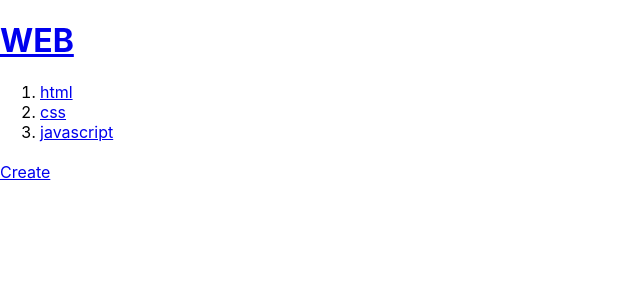
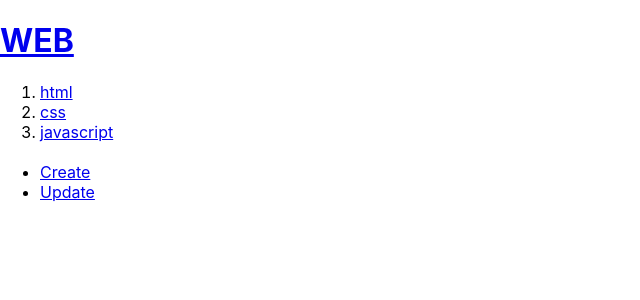
Before and after one commit to kairos67/react-app, a React (Create React App) app: page / in a window 1280 px wide. Shown: the top 300 px of the page, without its empty margins (0-640 px from the left). Built offline with nearby package versions, Linux system fonts and the light colour scheme.

Commit message:
update commit in Home

```diff
--- a/src/App.js
+++ b/src/App.js
@@ -1,6 +1,6 @@
 import logo from "./logo.svg";
 import "./App.css";
-import {useState} from 'react'
+import { useState } from "react";
 // 컴포넌트
 function Article(props) {
   return (
@@ -12,105 +12,207 @@ function Article(props) {
 }
 
 function Header(props) {
-  console.log('props', props, props.title)
+  console.log("props", props, props.title);
   return (
     <header>
       <h1>
-        <a href="/" onClick={(event)=>{
+        <a
+          href="/"
+          onClick={(event) => {
             event.preventDefault();
             props.onChangeMode();
-        }}>{props.title}</a>
+          }}
+        >
+          {props.title}
+        </a>
       </h1>
     </header>
   );
 }
 
 function Nav(props) {
-  const lis = [
-  ]
+  const lis = [];
   for (let i = 0; i < props.topics.length; i++) {
     let t = props.topics[i];
-    lis.push(<li key={t.id}>
-      <a id={t.id} href={'/read/' + t.id} onClick={event=>{
+    lis.push(
+      <li key={t.id}>
+        <a
+          id={t.id}
+          href={"/read/" + t.id}
+          onClick={(event) => {
             event.preventDefault();
             props.onChangeMode(Number(event.target.id));
-      }}>{t.title}</a></li>);
+          }}
+        >
+          {t.title}
+        </a>
+      </li>
+    );
   }
   return (
     <nav>
-      <ol>
-        {lis}
-      </ol>
+      <ol>{lis}</ol>
     </nav>
   );
 }
 
-function Create(props){
-  return <article>
+function Create(props) {
+  return (
+    <article>
       <h2>Create</h2>
-    <form onSubmit={event=>{
+      <form
+        onSubmit={(event) => {
           event.preventDefault();
           const title = event.target.title.value;
           const body = event.target.body.value;
-      props.onCreate(title,body);
-    }}>
-      <p><input type="text" name="title" placeholder="title"/></p>
-      <p><textarea name="body" placeholder="body"></textarea></p>
-      <p><input type="submit" value="Create"></input></p>
-
+          props.onCreate(title, body);
+        }}
+      >
+        <p>
+          <input type="text" name="title" placeholder="title" />
+        </p>
+        <p>
+          <textarea name="body" placeholder="body"></textarea>
+        </p>
+        <p>
+          <input type="submit" value="Create"></input>
+        </p>
       </form>
     </article>
+  );
+}
+function Update(props){
+  const [title,setTitle] = useState(props.title);
+  const [body,setBody] = useState(props.body);
+  return (
+    <article>
+      <h2>Update</h2>
+      <form
+        onSubmit={(event) => {
+          event.preventDefault();
+          const title = event.target.title.value;
+          const body = event.target.body.value;
+          props.onUpdate(title, body);
+        }}
+      >
+        <p>
+          <input type="text" name="title" placeholder="title" value={title} onChange={event=>{
+            setTitle(event.target.value);
+          }}/>
+        </p>
+        <p>
+          <textarea name="body" placeholder="body" value={body} onChange={event=>{
+            setBody(event.target.value)
+          }}></textarea>
+        </p>
+        <p>
+          <input type="submit" value="Update"></input>
+        </p>
+      </form>
+    </article>
+  );
 }
 
 function App() {
-  const [mode,setMode] = useState('READ');
+  const [mode, setMode] = useState("READ");
   const [id, setId] = useState(null);
-  const [nextId,setNextId] = useState(4);
+  const [nextId, setNextId] = useState(4);
   const [topics, setTopics] = useState([
-    { id: 1, title: 'html', body: 'html is...' },
-    { id: 2, title: 'css', body: 'css is...' },
-    { id: 3, title: 'javascript', body: 'js is...' }
+    { id: 1, title: "html", body: "html is..." },
+    { id: 2, title: "css", body: "css is..." },
+    { id: 3, title: "javascript", body: "js is..." },
   ]);
 
   let content = null;
-  if(mode ==='WELCOME'){
-    content =  <Article title="Welcome" body="Hello, WEB"></Article>;
-  }else if(mode === 'READ'){
-    let title, body = null;
-    for(let i=0; i<topics.length; i++){
-      if(topics[i].id === id){
-        title=topics[i].title;
-        body=topics[i].body;
+  let contextControl = null;
+  if (mode === "WELCOME") {
+    content = <Article title="Welcome" body="Hello, WEB"></Article>;
+  } else if (mode === "READ") {
+    let title,    body = null;
+    for (let i = 0; i < topics.length; i++) {
+      if (topics[i].id === id) {
+        title = topics[i].title;
+        body = topics[i].body;
       }
     }
-    content=<Article title={title} body={body}></Article>
-  }else if(mode==='CREATE'){
-    content=<Create onCreate={(_title, _body)=>{
-      const newTopic={id:nextId, title:_title, body:_body};
+    content = <Article title={title} body={body}></Article>;
+    contextControl = (
+      <li>
+        <a href={'/update/'+id }onClick={(event) => {
+          event.preventDefault();
+          setMode('UPDATE');
+        }}>
+          Update
+        </a>
+      </li>
+    );
+  } else if (mode === "CREATE") {
+    content = (
+      <Create
+        onCreate={(_title, _body) => {
+          const newTopic = { id: nextId, title: _title, body: _body };
           const newTopics = [...topics];
           newTopics.push(newTopic);
           setTopics(newTopics);
+          setMode("READ");
+          setId(nextId);
+          setNextId(nextId + 1);
+        }}
+      ></Create>
+    );
+  } else if (mode === "UPDATE") {
+    let title,    body = null;
+    for (let i = 0; i < topics.length; i++) {
+      if (topics[i].id === id) {
+        title = topics[i].title;
+        body = topics[i].body;
+      }
+    }
+     content=<Update title={title} body={body} onUpdate={(title,body)=>{
+      const newTopics=[...topics]
+      const updateTopic={id:id,title:title,body:body}
+      for(let i=0; i<newTopics.length;i++){
+        if(newTopics[i].id ===id){
+            newTopics[i]=updateTopic;
+            break;
+        }
+      }
+      setTopics(newTopics);
       setMode('READ');
-      setId(nextId);
-      setNextId(nextId+1);
-
-    }}></Create>
+     }}></Update>
   }
   return (
     <div>
-      <Header title="WEB" onChangeMode={()=>{
-        setMode('WELCOME');
-      }}></Header>
-      <Nav topics={topics} onChangeMode={(_id)=>{
-        setMode('READ');
+      <Header
+        title="WEB"
+        onChangeMode={() => {
+          setMode("WELCOME");
+        }}
+      ></Header>
+
+      <Nav
+        topics={topics}
+        onChangeMode={(_id) => {
+          setMode("READ");
           setId(_id);
-      }}></Nav>
+        }}
+      ></Nav>
+
       {content}
-      <a href="/create" onClick={event=>{
+      <ul>
+        <li>
+          <a
+            href="/create"
+            onClick={(event) => {
               event.preventDefault();
-        setMode('CREATE');
-
-      }}>Create</a>
+              setMode("CREATE");
+            }}
+          >
+            Create
+          </a>
+        </li>
+        {contextControl}
+      </ul>
     </div>
   );
 }
```
Lines whose indentation alone changed are shown as unchanged.
